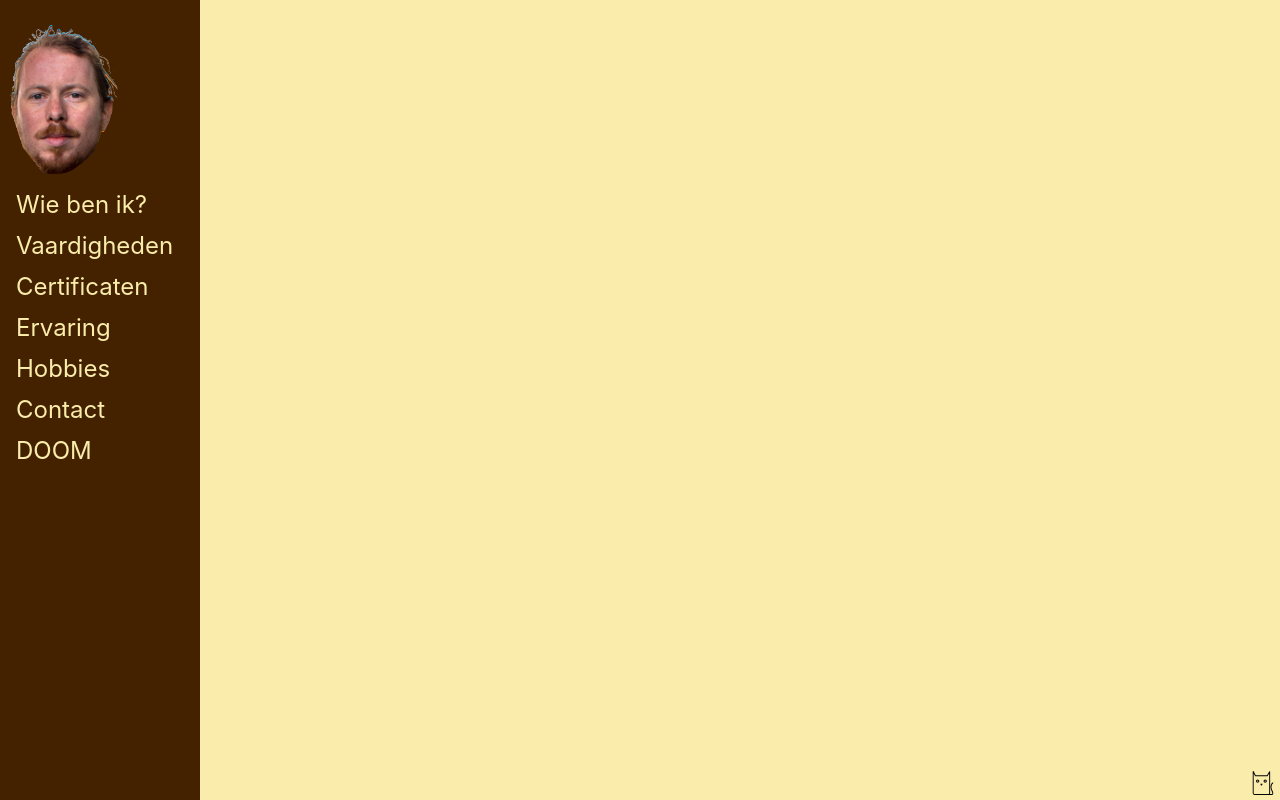
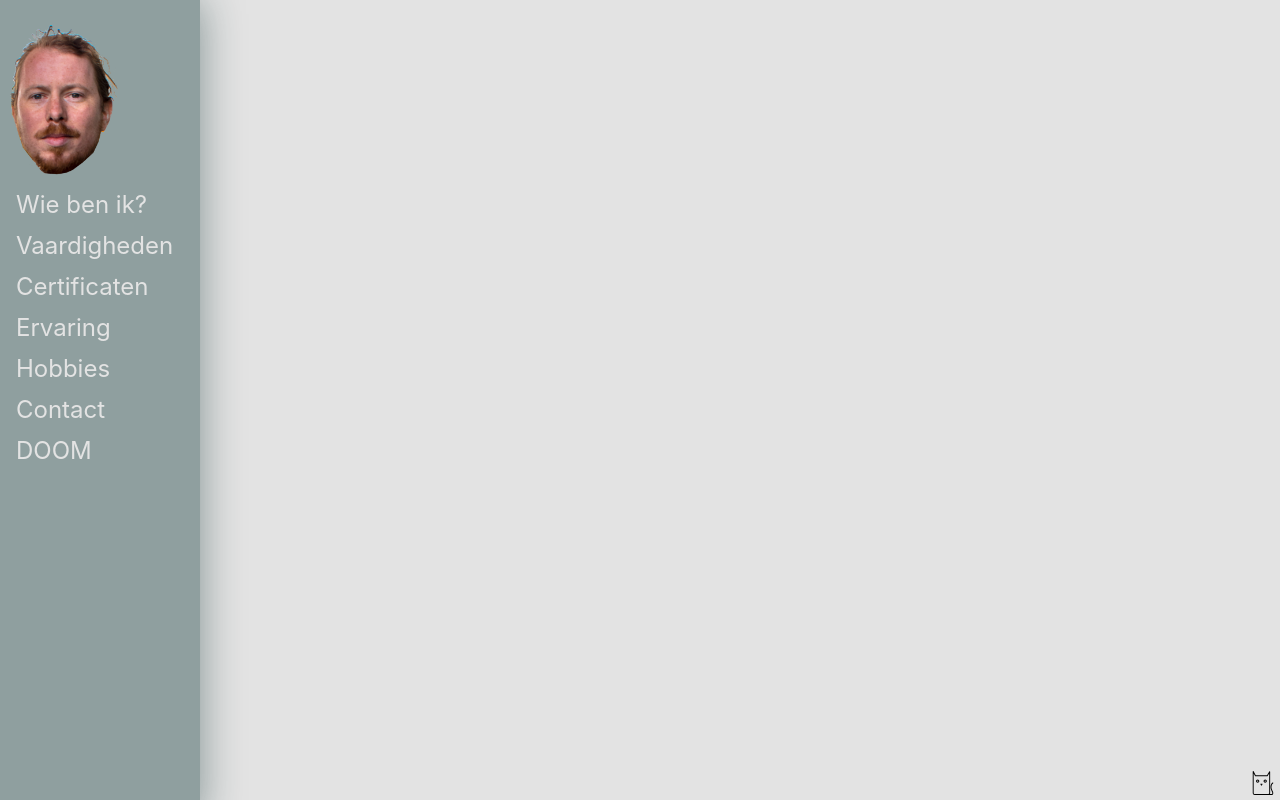
Before and after one commit to SmokeyTheSalmon/cvsite, a React (Create React App) app: page / in a window 1280 px wide. Built offline with nearby package versions, Linux system fonts and the light colour scheme.

Commit message:
New look, who dis?

```diff
--- a/src/App.css
+++ b/src/App.css
@@ -12,7 +12,7 @@ h1 {
 }
 
 .Main-header {
-  background-color: #faedab; /* Memes in Sylvan */
+  background-color: #e3e3e3;
   min-height: 100vh;
   display: flex;
   flex-direction: column;
@@ -31,27 +31,29 @@ h1 {
 
 .Sidebar {
   width: 25vmin;
-  height: 100%; /* Full-height: remove this if you want "auto" height */
+  height: 100%;
   position: fixed; /* Fixed Sidebar (stay in place on scroll) */
   z-index: 1; /* Stay on top */
   top: 0; /* Stay at the top */
   left: 0;
-  background-color: #420; /* Dankest colour ever */
+  background-color: #1337;
   overflow-x: hidden; /* Disable horizontal scroll */
   padding-top: 20px;
+  box-shadow: 0px 0px 5vmin 0px #1337;
 }
 
 .Sidebar a {
   padding: 6px 8px 6px 16px;
   text-decoration: none;
   font-size: 3vmin;
-  color: #faedab;
+  color: #e3e3e3;
   display: block;
 }
 
 .Sidebar a:hover {
-  color: #696969;
-  background-color: rgb(6, 6, 6);
+  /* color: #696969; */
+  background-color: #1337;
+  box-shadow: 2px 4px 8px rgba(7, 22, 22, 0.467);
 }
 
 .Porem {
@@ -90,7 +92,7 @@ h1 {
 }
 
 .Hobby-text a:hover{
-  color: #faedab;
+  color: #e3e3e3;
   background: #696969;
   border-radius: 8px;
 }
@@ -171,7 +173,7 @@ progress[value]::-webkit-progress-value{
       transparent 33%, rgba(0,0,0,1) 33%,
       rgba(0,0,0,.1) 66%, transparent 66%),
     -webkit-linear-gradient(top, rgba(255,255,255,.25), rgba(0,0,0,.25)),
-    -webkit-linear-gradient(left, red, red);
+    -webkit-linear-gradient(left, #1337, #1337);
   border-radius: 6px;
   background-size: 35px 20px, 100% 100%;
 }
```
Also changed, not shown: src/components/SVGS/codelogos/spring.svg.
